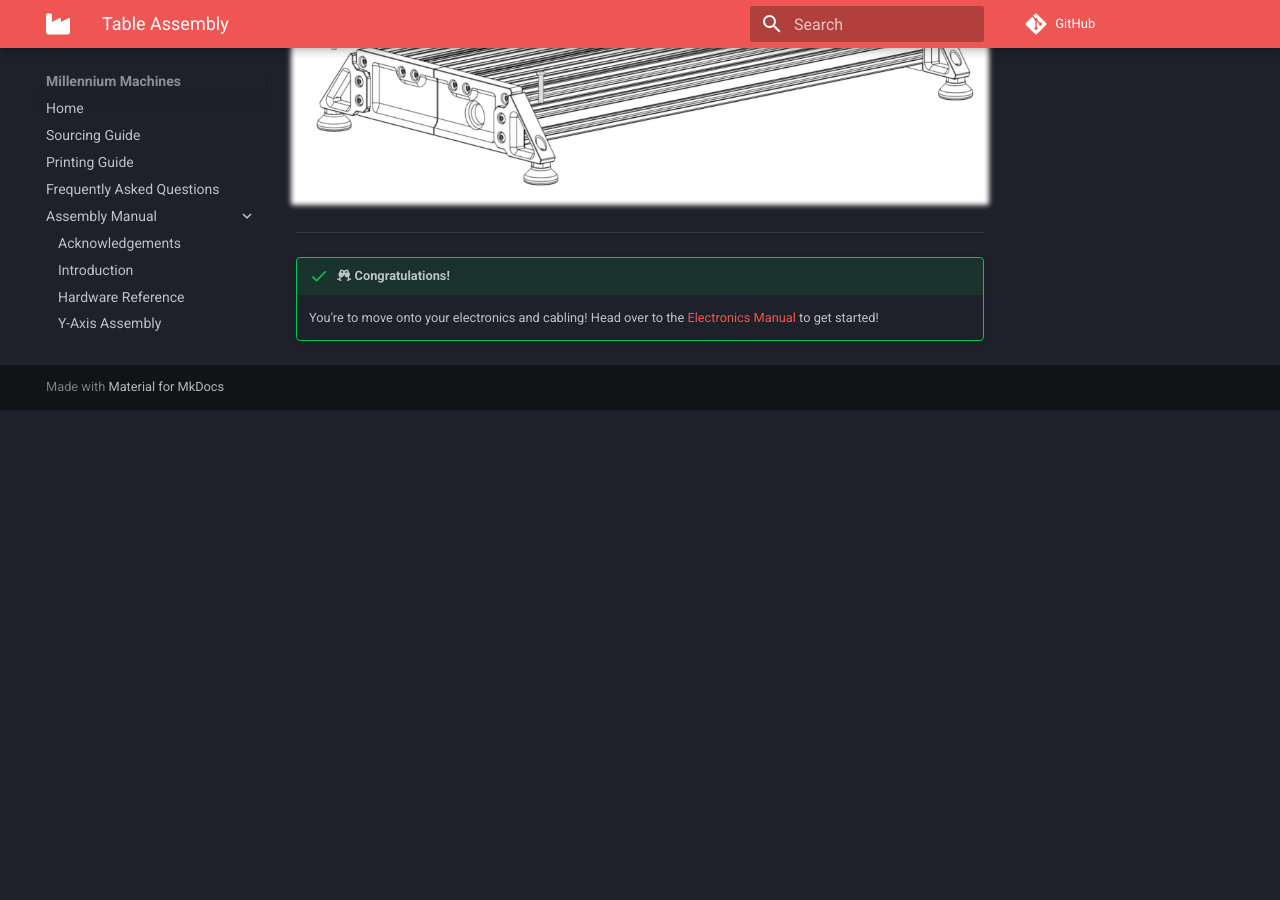
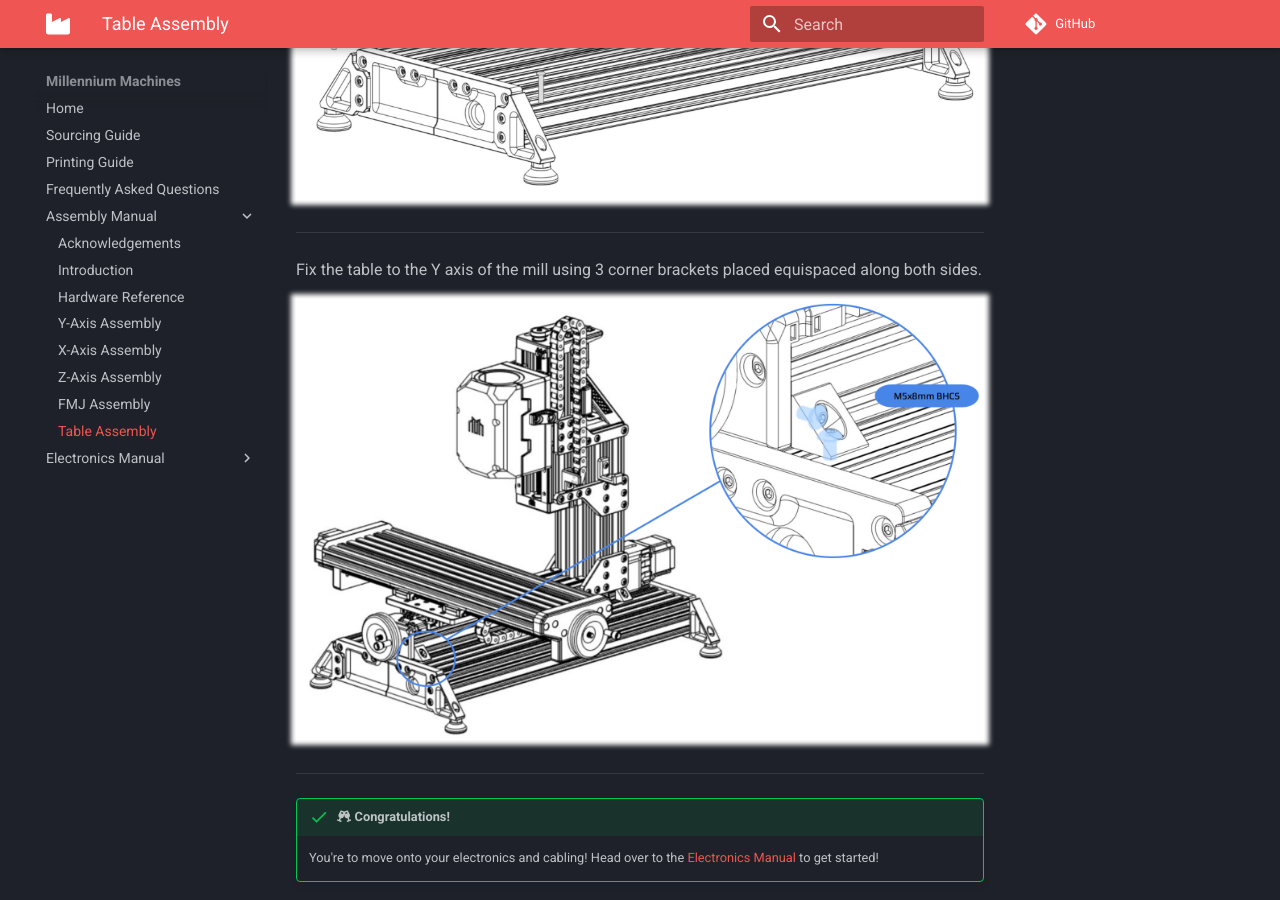
Before and after one commit to MillenniumMachines/Milo-v1.5, an MkDocs documentation site: the page built from docs/assembly_manual/chapters/table_assembly.md, in a window 1280 px wide and 900 px high, scrolled down 4988 px. Built offline with MkDocs 1.6.1 and Material for MkDocs 9.7.7, drawn with Linux system fonts in a browser that asks for light colours; comment, search, counter and statistics services are not loaded; before the commit the page ends 5398 px from its top, so only the background shows below that.

Commit message:
added final step of table assembly

```diff
--- a/docs/assembly_manual/chapters/table_assembly.md
+++ b/docs/assembly_manual/chapters/table_assembly.md
@@ -69,6 +69,11 @@
 
 ![](../img/table_assembly/table_foot_assy.jpg){: .shadow}
 
+---
+
+Fix the table to the Y axis of the mill using 3 corner brackets placed equispaced along both sides.
+
+![](../img/table_assembly/table_assembly_attach_to_mill.jpg){: .shadow}
 
 ---
 !!! success ":fontawesome-solid-champagne-glasses: Congratulations!"
```
Also changed, not shown: docs/assembly_manual/img/table_assembly/table_assembly_attach_to_mill.jpg (added).
